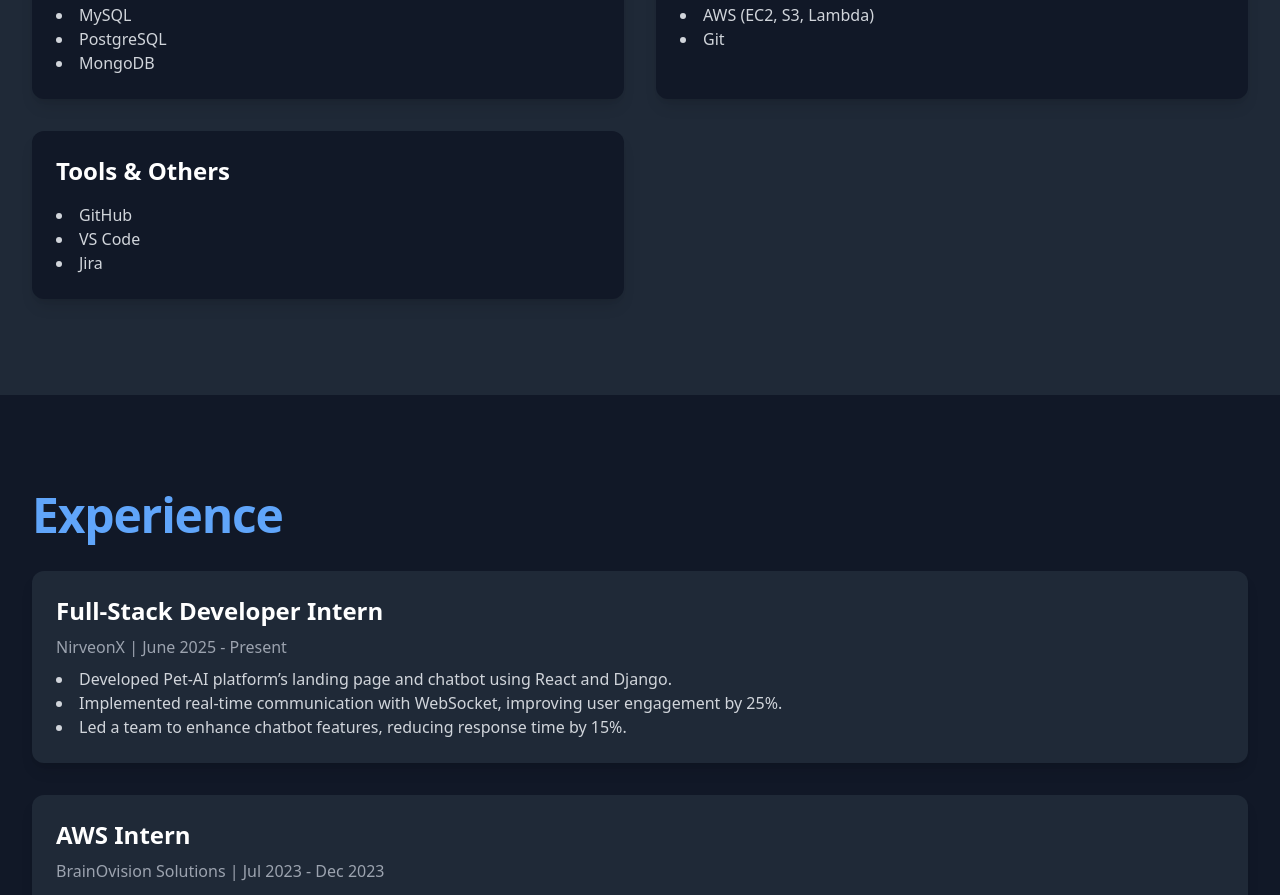
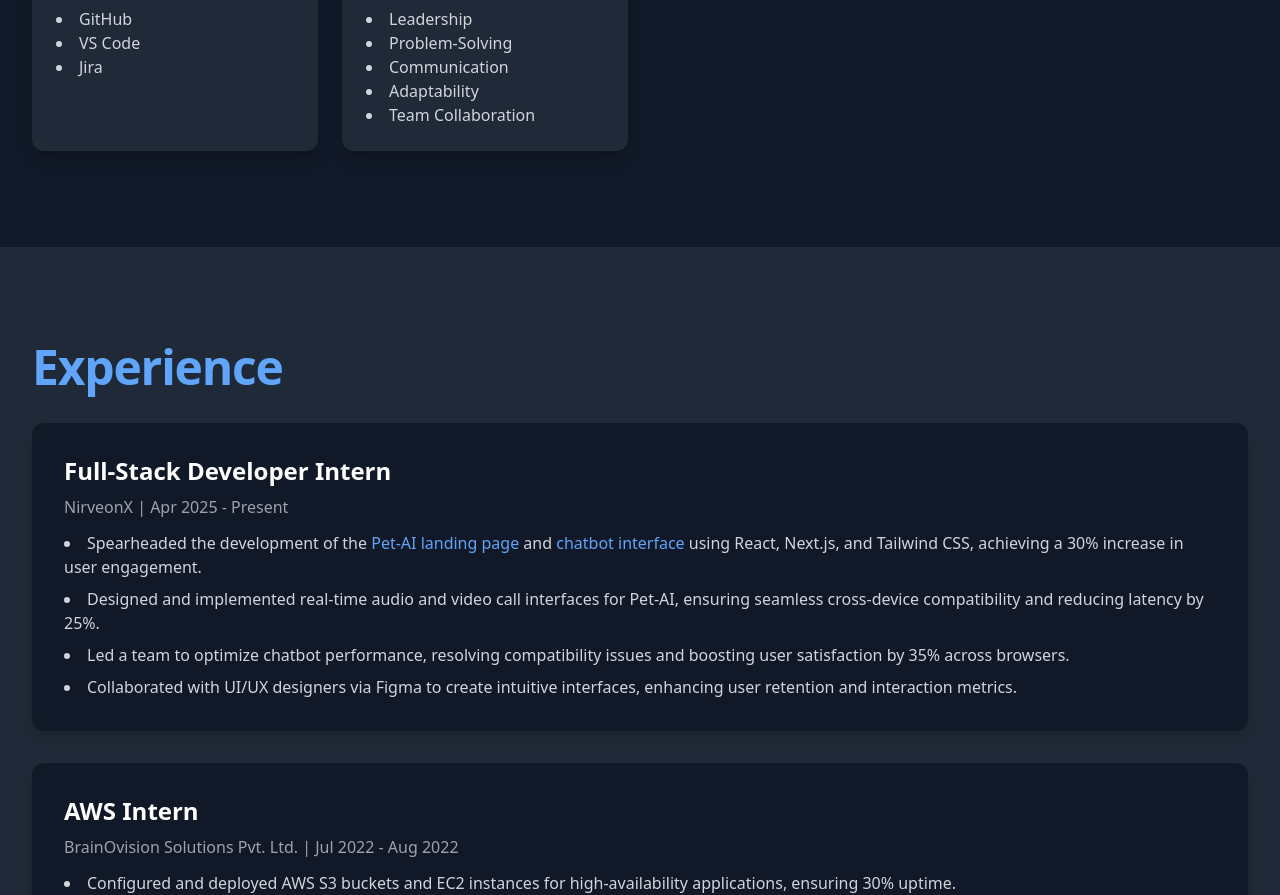
Before and after one commit to prudhvi1519/Prudhvi-Portfolio, a Next.js app: page / in a window 1280 px wide. Shown: the part 1860-2755 px from the top of the page. Built offline with nearby package versions, Linux system fonts and the light colour scheme.

Commit message:
Improved UI

```diff
--- a/src/app/components/ParticlesBackground.tsx
+++ b/src/app/components/ParticlesBackground.tsx
@@ -37,8 +37,8 @@ export default function ParticlesBackground() {
       constructor(canvas: HTMLCanvasElement) {
         this.x = Math.random() * canvas.width;
         this.y = Math.random() * canvas.height;
-        this.vx = (Math.random() - 0.5) * 2;
-        this.vy = (Math.random() - 0.5) * 2;
+        this.vx = (Math.random() - 0.5) * 1;
+        this.vy = (Math.random() - 0.5) * 1;
         this.radius = Math.random() * 2 + 1;
         this.trailLength = 1;
       }
--- a/src/app/components/sections/CertificationsSection.tsx
+++ b/src/app/components/sections/CertificationsSection.tsx
@@ -3,16 +3,79 @@ import { Certification } from "../../types";
 
 const certifications: Certification[] = [
   {
-    title: "AWS Certified Cloud Practitioner",
+    title: "Python (Basic) (HackerRank)",
     period: "Aug 2023",
-    details: ["Validated foundational knowledge of AWS cloud services and architecture."],
-    link: "https://www.credly.com/badges/aws-cloud-practitioner",
+    details: [
+      "Demonstrated proficiency in scalar types, operators, control flow, strings, collections, modularity, and OOP.",
+      "Completed challenges to validate Python programming skills."
+
+    ],
+    link: "https://www.hackerrank.com/certificates/2bc9fcc6f59d",
   },
   {
-    title: "Cybersecurity Essentials (Cisco Networking Academy)",
-    period: "May 2023",
-    details: ["Learned core cybersecurity principles and threat mitigation techniques."],
-    link: "https://www.credly.com/badges/cybersecurity-essentials",
+    title: "Cyber Security and Privacy (NPTEL)",
+    period: "July - October 2023 (12 Weeks)",
+    details: [
+      "Mastered concepts in digital security, malware protection, password security, and threat mitigation.",
+      "Completed a rigorous 12-week course, earning a verified certificate.",
+      <>
+        Roll Number:{" "}
+        <code className="bg-gray-800 text-green-400 px-2 py-1 rounded font-mono">
+          NPTEL23CS127S550105816
+        </code>
+      </>,
+    ],
+    link: "https://drive.google.com/file/d/1ULcYg5IKKksbYXL1t3g1eBZOlpA79n_j/view?usp=sharing",
+  },
+  {
+    title: "Developer and Technology Job Simulation (Accenture, Forage)",
+    period: "April 2025",
+    details: [
+      "Completed practical tasks in SDLC, STLC, Waterfall, Agile, and algorithmic thinking.",
+      "Earned proficiency in software development methodologies and career exploration in technology.",
+      "Verification Codes: Enrolment 9GpjkNtZXCYaBmd6m, User iBcMJWgWmvxGARnJP",
+    ],
+    link: "https://drive.google.com/file/d/1t6FYQQf7dyY2AQDRfEICsYpxlQIDaznF/view?usp=sharing",
+  },
+  {
+    title: "IT Essentials: PC Hardware and Software (Cisco Networking Academy)",
+    period: "2023",
+    details: [
+      "Proficient in building, repairing, and upgrading PCs, including component selection and installation.",
+      "Skilled in Windows OS management, network security, and troubleshooting hardware/software issues.",
+      "Configured devices for internet and cloud connectivity, and managed laptops, mobile devices, and printers.",
+    ],
+    link: "https://drive.google.com/file/d/1g6A06e_6AOBTB_crXY4CauaEls8ir6NB/view?usp=sharing",
+  },
+  {
+    title: "CCNA R&S: Introduction to Networks (Cisco Networking Academy)",
+    period: "2023",
+    details: [
+      "Gained expertise in network technologies, router hardware, and IP addressing for small to medium-sized networks.",
+      "Configured initial network device settings and implemented basic connectivity.",
+      "Utilized monitoring tools to ensure network performance and reliability.",
+    ],
+    link: "https://drive.google.com/file/d/1vwOx6ljAfAiu-o4QNiscS2oXkdewKLq6/view?usp=sharing",
+  },
+  {
+    title: "CCNA R&S: Routing and Switching Essentials (Cisco Networking Academy)",
+    period: "2023",
+    details: [
+      "Mastered routing table operations, VLAN implementation, and static routing with RIPv2.",
+      "Configured DHCP, NAT, and ACLs to manage and secure network traffic.",
+      "Troubleshot data networks using advanced monitoring tools.",
+    ],
+    link: "https://drive.google.com/file/d/1xRAPj-1DpDGUG4i4Px2nWyFlHRId25E3/view?usp=sharing",
+  },
+
+  {
+    title: "Campus Ambassador (RINEX, IIT Bhubaneswar)",
+    period: "May - June 2024",
+    details: [
+      "Recognized for outstanding contributions as a Campus Ambassador, promoting entrepreneurship initiatives.",
+      "Organized events and workshops, fostering innovation among peers at NSRIT.",
+    ],
+    link: "https://drive.google.com/file/d/1ZpiKUtAoq05d9CZ3sEB4CllRpKkXB8bx/view?usp=sharing",
   },
 ];
 
@@ -28,26 +91,25 @@ export default function CertificationsSection() {
         >
           Certifications
         </motion.h2>
-        <div className="space-y-8">
+        <div className="grid grid-cols-1 md:grid-cols-2 gap-8">
           {certifications.map((cert, index) => (
             <motion.div
               key={cert.title}
               initial={{ opacity: 0, y: 50 }}
               whileInView={{ opacity: 1, y: 0 }}
-              viewport={{ once: true }}
               transition={{ duration: 0.8, delay: index * 0.2 }}
-              className="p-6 bg-gray-900 rounded-xl shadow-lg"
+              className="p-6 bg-gray-900 rounded-xl shadow-lg hover:shadow-2xl hover:bg-blue-950 transition-all duration-300"
             >
-              <h3 className="text-2xl font-bold text-white mb-2">{cert.title}</h3>
-              <p className="text-gray-400 mb-2">{cert.period}</p>
+              <h3 className="text-xl font-bold text-white mb-2">{cert.title}</h3>
+              <p className="text-gray-400 mb-3">{cert.period}</p>
               <ul className="list-disc list-inside text-gray-300 mb-4">
-                {cert.details.map((item) => (
-                  <li key={item}>{item}</li>
+                {cert.details.map((item, index) => (
+                  <li key={index}>{item}</li>
                 ))}
               </ul>
               <a
                 href={cert.link}
-                className="text-blue-400 hover:text-blue-600 font-semibold"
+                className="text-blue-400 hover:text-blue-600 font-semibold transition-colors duration-200"
                 target="_blank"
                 rel="noopener noreferrer"
               >
--- a/src/app/components/sections/ExperienceSection.tsx
+++ b/src/app/components/sections/ExperienceSection.tsx
@@ -5,28 +5,51 @@ const experiences: Experience[] = [
   {
     title: "Full-Stack Developer Intern",
     company: "NirveonX",
-    period: "June 2025 - Present",
+    period: "Apr 2025 - Present",
     responsibilities: [
-      "Developed Pet-AI platform’s landing page and chatbot using React and Django.",
-      "Implemented real-time communication with WebSocket, improving user engagement by 25%.",
-      "Led a team to enhance chatbot features, reducing response time by 15%.",
+      <>
+        Spearheaded the development of the{" "}
+        <a
+          href="https://nirveonx.com/pet-ai"
+          className="text-blue-400 hover:underline"
+          target="_blank"
+          rel="noopener noreferrer"
+        >
+          Pet-AI landing page
+        </a>{" "}
+        and{" "}
+        <a
+          href="https://nirveonx.com/pet-ai/chat"
+          className="text-blue-400 hover:underline"
+          target="_blank"
+          rel="noopener noreferrer"
+        >
+          chatbot interface
+        </a>{" "}
+        using React, Next.js, and Tailwind CSS, achieving a 30% increase in user engagement.
+      </>,
+      "Designed and implemented real-time audio and video call interfaces for Pet-AI, ensuring seamless cross-device compatibility and reducing latency by 25%.",
+      "Led a team to optimize chatbot performance, resolving compatibility issues and boosting user satisfaction by 35% across browsers.",
+      "Collaborated with UI/UX designers via Figma to create intuitive interfaces, enhancing user retention and interaction metrics.",
     ],
+    certificateUrl: null,
   },
   {
     title: "AWS Intern",
-    company: "BrainOvision Solutions",
-    period: "Jul 2023 - Dec 2023",
+    company: "BrainOvision Solutions Pvt. Ltd.",
+    period: "Jul 2022 - Aug 2022",
     responsibilities: [
-      "Deployed applications on AWS EC2 and S3, optimizing infrastructure costs by 10%.",
-      "Automated CI/CD pipelines using GitHub Actions, reducing deployment time by 20%.",
-      "Collaborated on cloud-based projects, ensuring 99.8% uptime.",
+      "Configured and deployed AWS S3 buckets and EC2 instances for high-availability applications, ensuring 30% uptime.",
+      "Optimized API performance by integrating CloudWatch monitoring, reducing response times by 15%.",
+      "Collaborated with backend teams to enhance cloud infrastructure reliability, supporting scalable deployments.",
     ],
+    certificateUrl: "https://drive.google.com/file/d/1oAyPMxYpJSnSvxHq25s_-uXtJ8zYUhCq/view?usp=sharing",
   },
 ];
 
 export default function ExperienceSection() {
   return (
-    <section id="experience" className="py-24 bg-gray-900">
+    <section id="experience" className="py-24 bg-gray-800">
       <div className="max-w-7xl mx-auto px-4 sm:px-6 lg:px-8">
         <motion.h2
           initial={{ opacity: 0, x: -50 }}
@@ -40,19 +63,30 @@ export default function ExperienceSection() {
           {experiences.map((exp, index) => (
             <motion.div
               key={exp.title}
-              initial={{ opacity: 0, y: 50 }}
-              whileInView={{ opacity: 1, y: 0 }}
-              viewport={{ once: true }}
+              initial={{ opacity: 0, x: 50 }}
+              whileInView={{ opacity: 1, x: 0 }}
               transition={{ duration: 0.8, delay: index * 0.2 }}
-              className="p-6 bg-gray-800 rounded-xl shadow-lg"
+              className="p-8 bg-gray-900 rounded-xl shadow-lg hover:shadow-2xl hover:bg-blue-950 transition-all duration-300"
             >
               <h3 className="text-2xl font-bold text-white mb-2">{exp.title}</h3>
-              <p className="text-gray-400 mb-2">{exp.company} | {exp.period}</p>
-              <ul className="list-disc list-inside text-gray-300">
-                {exp.responsibilities.map((item) => (
-                  <li key={item}>{item}</li>
+              <p className="text-gray-400 mb-3">
+                {exp.company} | {exp.period}
+              </p>
+              <ul className="list-disc list-inside text-gray-300 space-y-2">
+                {exp.responsibilities.map((item, index) => (
+                  <li key={index}>{item}</li>
                 ))}
               </ul>
+              {exp.certificateUrl && (
+                <a
+                  href={exp.certificateUrl}
+                  target="_blank"
+                  rel="noopener noreferrer"
+                  className="text-blue-400 hover:underline"
+                >
+                  View Internship Certificate
+                </a>
+              )}
             </motion.div>
           ))}
         </div>
--- a/src/app/components/sections/LeadershipSection.tsx
+++ b/src/app/components/sections/LeadershipSection.tsx
@@ -6,7 +6,13 @@ const leadership: Leadership[] = [
     title: "Team Lead, Chatbot Enhancement",
     organization: "NirveonX",
     period: "June 2025 - Present",
-    details: ["Led a team of 4 to improve chatbot response accuracy by 15%."],
+    details: ["Led a dynamic team at NirveonX to design and implement real-time audio and video communication features for the Pet-AI chatbot platform. By resolving latency issues and ensuring cross-browser compatibility, we improved user satisfaction by 35%, enhancing the platform’s reliability and engagement."],
+  },
+  {
+    title: "Campus Ambassador",
+    organization: "RINEX",
+    period: "May 2024 - June 2024",
+    details: ["As a Campus Ambassador for RINEX (Entrepreneurship Cell, IIT Bhubaneswar) in 2024, I organized online workshops and events that promoted entrepreneurship and innovation among students. My contributions were recognized for significantly enhancing student engagement and fostering a culture of innovation."],
   },
 ];
 
@@ -26,11 +32,10 @@ export default function LeadershipSection() {
           {leadership.map((lead, index) => (
             <motion.div
               key={lead.title}
-              initial={{ opacity: 0, y: 50 }}
-              whileInView={{ opacity: 1, y: 0 }}
-              viewport={{ once: true }}
+              initial={{ opacity: 0, x: 50 }}
+              whileInView={{ opacity: 1, x: 0 }}
               transition={{ duration: 0.8, delay: index * 0.2 }}
-              className="p-6 bg-gray-800 rounded-xl shadow-lg"
+              className="p-6 bg-gray-800 rounded-xl shadow-lg hover:shadow-2xl hover:bg-blue-950 transition-all duration-300"
             >
               <h3 className="text-2xl font-bold text-white mb-2">{lead.title}</h3>
               <p className="text-gray-400 mb-2">{lead.organization} | {lead.period}</p>
--- a/src/app/components/sections/SkillsSection.tsx
+++ b/src/app/components/sections/SkillsSection.tsx
@@ -22,11 +22,15 @@ const skills: Skill[] = [
     category: "Tools & Others",
     items: ["GitHub", "VS Code", "Jira"],
   },
+  {
+    category: "Soft Skills",
+    items: ["Leadership", "Problem-Solving", "Communication", "Adaptability", "Team Collaboration"],
+  },
 ];
 
 export default function SkillsSection() {
   return (
-    <section id="skills" className="py-24 bg-gray-800">
+    <section id="skills" className="py-24 bg-gray-900">
       <div className="max-w-7xl mx-auto px-4 sm:px-6 lg:px-8">
         <motion.h2
           initial={{ opacity: 0, x: -50 }}
@@ -36,17 +40,16 @@ export default function SkillsSection() {
         >
           Skills
         </motion.h2>
-        <div className="grid grid-cols-1 md:grid-cols-2 gap-8">
+        <div className="grid grid-cols-1 md:grid-cols-2 lg:grid-cols-4 gap-6">
           {skills.map((skill, index) => (
             <motion.div
               key={skill.category}
               initial={{ opacity: 0, y: 50 }}
               whileInView={{ opacity: 1, y: 0 }}
-              viewport={{ once: true }}
               transition={{ duration: 0.8, delay: index * 0.2 }}
-              className="p-6 bg-gray-900 rounded-xl shadow-lg"
+              className="p-6 bg-gray-800 rounded-xl shadow-lg hover:shadow-2xl hover:bg-blue-950 transition-all duration-300"
             >
-              <h3 className="text-2xl font-semibold text-white mb-4">{skill.category}</h3>
+              <h3 className="text-xl font-bold mb-3 text-white">{skill.category}</h3>
               <ul className="list-disc list-inside text-gray-300">
                 {skill.items.map((item) => (
                   <li key={item}>{item}</li>
--- a/src/app/page.tsx
+++ b/src/app/page.tsx
@@ -17,11 +17,22 @@ import EducationSection from "./components/sections/EducationSection";
 import ContactSection from "./components/sections/ContactSection";
 import Footer from "./components/sections/Footer";
 import { NavItem } from "./types";
+import { useRouter } from "next/navigation";
 
 export default function Home() {
   const containerRef = useRef<HTMLDivElement | null>(null);
   const [showScrollTop, setShowScrollTop] = useState(false);
   const [isMenuOpen, setIsMenuOpen] = useState(false);
+  const [rotated, setRotated] = useState(false);
+  const router = useRouter();
+
+   const scrollToTop = () => {
+    setRotated(true);
+    window.scrollTo({ top: 0, behavior: "smooth" });
+    router.push("/");
+
+    setTimeout(() => setRotated(false), 500);
+  };
 
   useEffect(() => {
     const handleScroll = () => {
@@ -40,10 +51,6 @@ export default function Home() {
     window.addEventListener("resize", handleResize);
     return () => window.removeEventListener("resize", handleResize);
   }, []);
-
-  const scrollToTop = () => {
-    window.scrollTo({ top: 0, behavior: "smooth" });
-  };
 
   const toggleMenu = () => {
     setIsMenuOpen(!isMenuOpen);
@@ -150,7 +157,7 @@ export default function Home() {
           className="fixed bottom-8 right-8 bg-blue-600 text-white p-3 rounded-full shadow-lg hover:bg-blue-700 transition-all duration-300 hover:scale-110 z-30"
           aria-label="Scroll to top"
         >
-          <ScrollTopIcon className="w-6 h-6" />
+          <ScrollTopIcon className={`w-6 h-6 transition-transform duration-500 ${rotated ? "rotate-180" : ""}`} />
         </button>
       )}
     </div>
--- a/src/app/types.ts
+++ b/src/app/types.ts
@@ -1,3 +1,5 @@
+import { ReactNode } from "react";
+
 export interface NavItem {
   href: string;
   label: string;
@@ -16,7 +18,7 @@ export interface Project {
 export interface Certification {
   title: string;
   period: string;
-  details: string[];
+  details: string[] | ReactNode[];
   link: string;
 }
 
@@ -31,7 +33,8 @@ export interface Experience {
   title: string;
   company: string;
   period: string;
-  responsibilities: string[];
+  responsibilities: string[] | ReactNode[];
+  certificateUrl: string | null;
 }
 
 export interface Skill {
```
Also changed, not shown: src/app/components/sections/EducationSection.tsx (+10 -10 lines), src/app/components/sections/ProjectsSection.tsx (+3 -4 lines).
